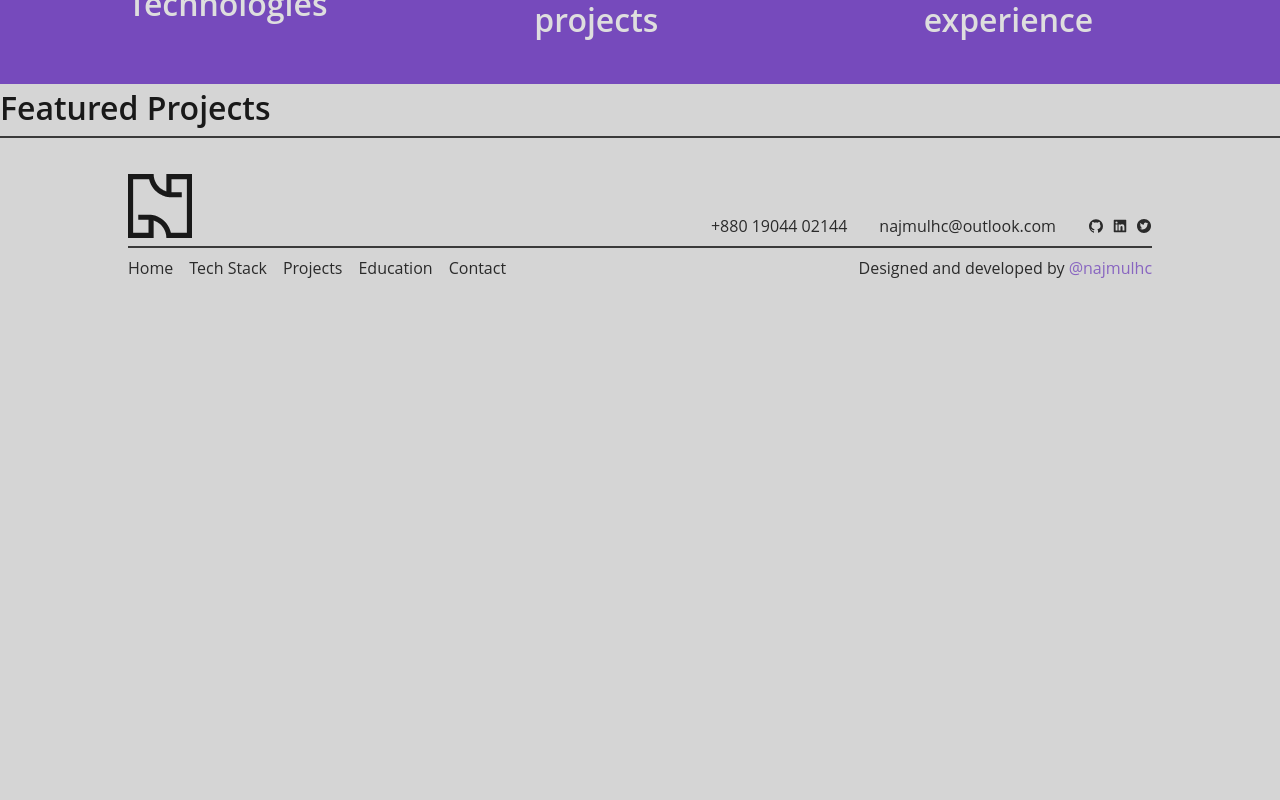
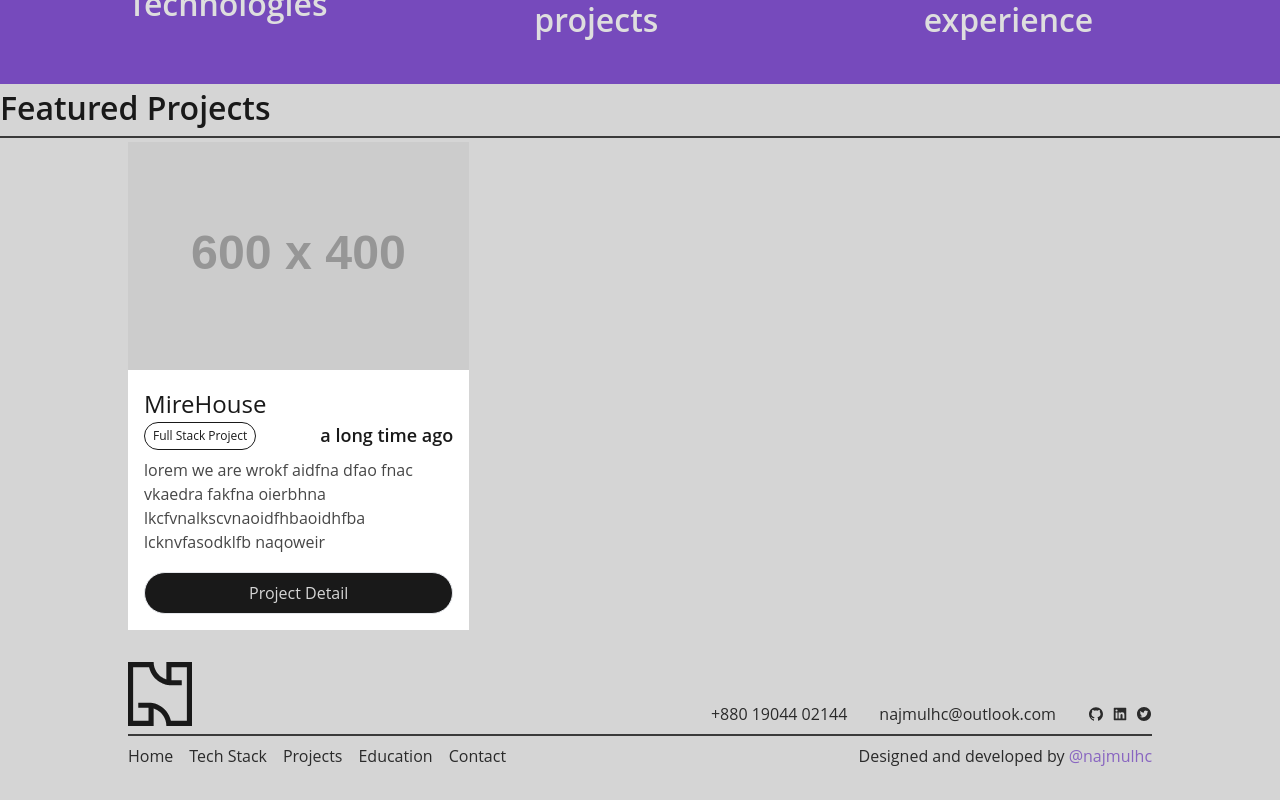
Before and after one commit to najmulhc/najmulhc-portfolio, a Next.js app: page / in a window 1280 px wide. Shown: the part 912-1712 px from the top of the page. Before the commit the page ends 1224 px from the top, so only its background shows below. Built offline with nearby package versions, Linux system fonts and the light colour scheme.

Commit message:
project card added

```diff
--- a/next.config.js
+++ b/next.config.js
@@ -1,4 +1,13 @@
 /** @type {import('next').NextConfig} */
-const nextConfig = {}
+const nextConfig = {
+  images: {
+    remotePatterns: [
+      {
+        protocol: "https",
+        hostname: "placehold.co",
+      },
+    ],
+  },
+};
 
 module.exports = nextConfig
--- a/src/app/components/Buttons/button.jsx
+++ b/src/app/components/Buttons/button.jsx
@@ -1,10 +1,30 @@
-'use client';
-const Button = ({ children, onclick, type }) => {
-  return (
-    <button type={type} onClick={onclick ? () => onclick(): console.log("nothing here")}>
-      {children}
-    </button>
-  );
+"use client";
+
+import Link from "next/link";
+import { useRouter } from "next/navigation";
+
+const Button = ({ children, onclick, type, classname, link }) => {
+  const router = useRouter();
+  const sendToLink = () => {
+    router.forward(link)
+  }
+  if (!link) {
+    return (
+      <button
+        className={classname}
+        type={type}
+        onClick={onclick ? () => onclick() : console.log("nothing here")}
+      >
+        {children}
+      </button>
+    );
+  } else {
+    return (
+      <Link href={link} onclick={sendToLink} className={`${classname} button`}   >
+        {children}
+      </Link>
+    );
+  }
 };
 
 export default Button;
--- /dev/null
+++ b/src/app/components/Cards/Card.jsx
@@ -0,0 +1,23 @@
+import Image from "next/image";
+
+export const CardInner = ({ children }) => {
+  return <div className="card-inner">{children}</div>;
+};
+
+export const CardImage = ({ src, alt }) => {
+  return (
+    <Image
+      className="card-image"
+      width={1600}
+      height={900}
+      src={src}
+      alt={alt}
+    />
+  );
+};
+
+const Card = ({ children, classname }) => {
+  return <div className={`card ${classname}`}>{children}</div>;
+};
+
+export default Card;
--- /dev/null
+++ b/src/app/components/Cards/ProjectCard.jsx
@@ -0,0 +1,27 @@
+import Card, { CardImage, CardInner } from "./Card";
+import {Badge, H3, H4, P} from '../Typography/Typography'
+import Button from "../Buttons/button";
+
+const ProjectCard = ({name, type, time, description, image ,link}) => {
+  return (
+    <Card>
+      <CardImage
+        src={image}
+        alt="Testing placeholder Imag"
+      />
+      <CardInner>
+        <H3>{name}</H3>
+        <div className="w-full flex justify-between items-center mb-[8px]">
+          <Badge>{type}</Badge>
+          <H4>{time}</H4>
+        </div>
+        <P>
+        {description}
+        </P>
+        <Button link={link} classname="w-full mt-[18px] bg-red-700">Project Detail</Button>
+      </CardInner>
+    </Card>
+  );
+};
+
+export default ProjectCard;
--- a/src/app/components/Typography/Typography.jsx
+++ b/src/app/components/Typography/Typography.jsx
@@ -10,6 +10,9 @@ export const H2 = ({children, classname}) => {
 export const H3 = ({children, classname}) => {
     return <h3 className={` ${classname} h3`}>{children}</h3>
 }
+export const H4 = ({children, classname}) => {
+    return <h4 className={` ${classname} h4`}>{children}</h4>
+}
 export const Badge = ({children, classname}) => {
     return <div className={`p badge ${classname}`}>{children}</div>
 }
--- a/src/app/globals.css
+++ b/src/app/globals.css
@@ -53,12 +53,21 @@ h2.h2{
 h3.h3 {
     @apply font-medium text-[24px]  dark:text-[#dedede] text-[#191919]
 }
+h4.h4{
+    @apply font-semibold text-[18px]  dark:text-[#dedede] text-[#191919]
+}
 .badge {
     @apply font-normal text-[12px] dark:text-[#cccccc]   text-[#191919]   px-[8px] py-[4px] border border-[#191919] dark:border-[#cccccc] rounded-full inline-block
 }
-button {
-    @apply text-[16px] px-[16px] py-[8px] border rounded-full text-[#d5d5d5] bg-[#191919] dark:bg-transparent hover:bg-[#d5d5d5] hover:text-[#191919] dark:hover:bg-[#d5d5d5]
+button , .button{
+    @apply text-[16px] px-[16px] py-[8px] inline-block text-center border rounded-full text-[#d5d5d5] bg-[#191919] dark:bg-transparent hover:bg-[#d5d5d5] hover:text-[#191919] dark:hover:bg-[#d5d5d5]
 }
 .hero-text-container{
     @apply flex flex-col justify-start items-start gap-[8px]
 }
+.card {
+    @apply w-full bg-white dark:bg-[#d5d5d510]
+}
+.card-inner {
+    @apply w-full p-[16px]
+}
--- a/src/app/page.jsx
+++ b/src/app/page.jsx
@@ -1,12 +1,24 @@
 import Hero from "./components/Pages/Home/Hero";
 import TopBanner from "./components/Pages/Home/TopBanner";
-import Title from "./components/Titles/Title"
+import Title from "./components/Titles/Title";
+import ProjectCard from "./components/Cards/ProjectCard";
+
 const HomePage = () => {
   return (
     <main className="">
       <Hero />
       <TopBanner />
       <Title text="Featured Projects" />
+      <div className="grid grid-cols-3 mx-[128px]">
+        <ProjectCard
+          name="MireHouse"
+          time="a long time ago"
+          type="Full Stack Project"
+          link="https://www.google.com"
+          image="https://placehold.co/600x400.png"
+          description="lorem we are wrokf aidfna dfao fnac vkaedra fakfna oierbhna lkcfvnalkscvnaoidfhbaoidhfba lcknvfasodklfb naqoweir "
+        />
+      </div>
     </main>
   );
 };
```
Also changed, not shown: 1 other file (tests, documents, lock files or other folders).
